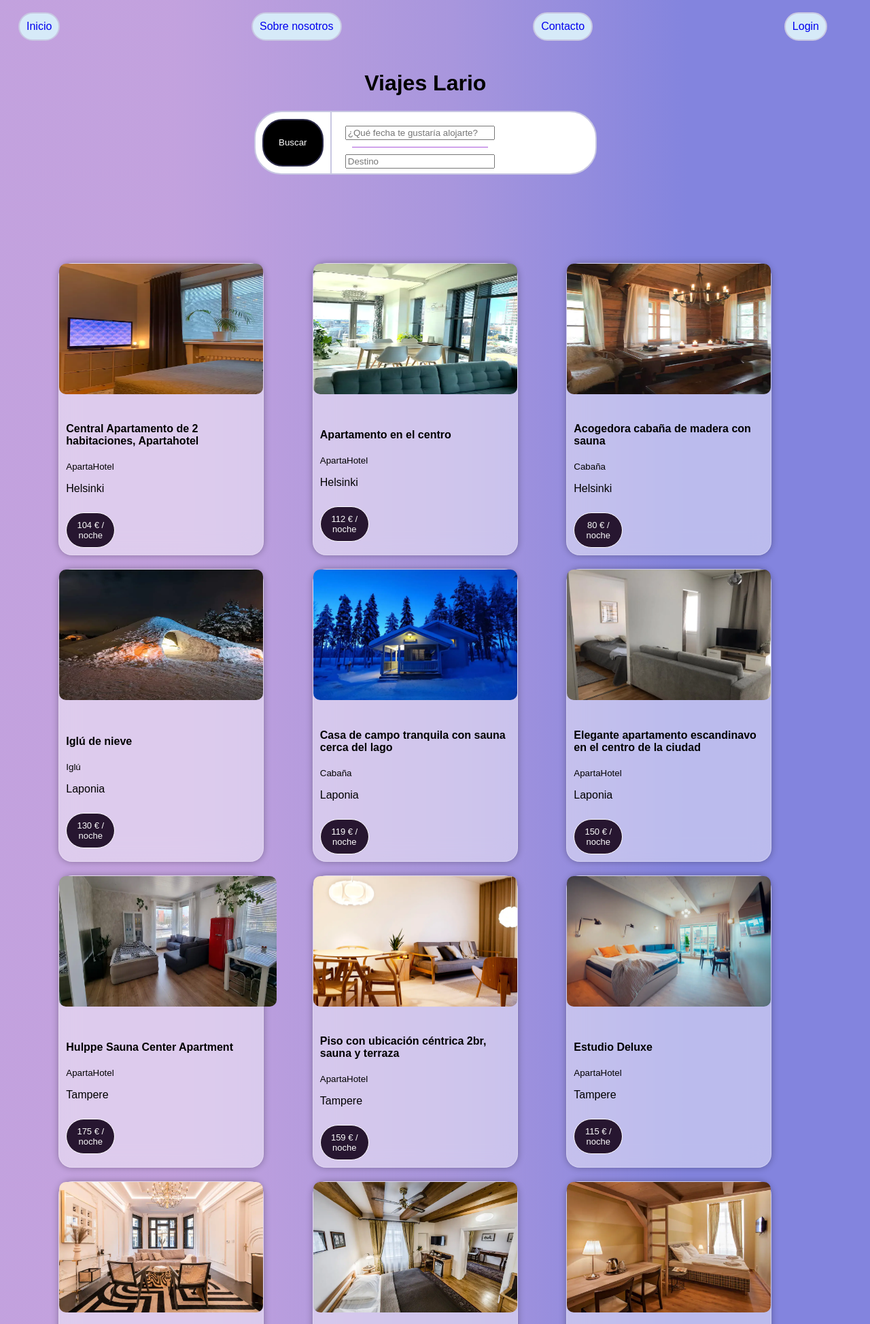
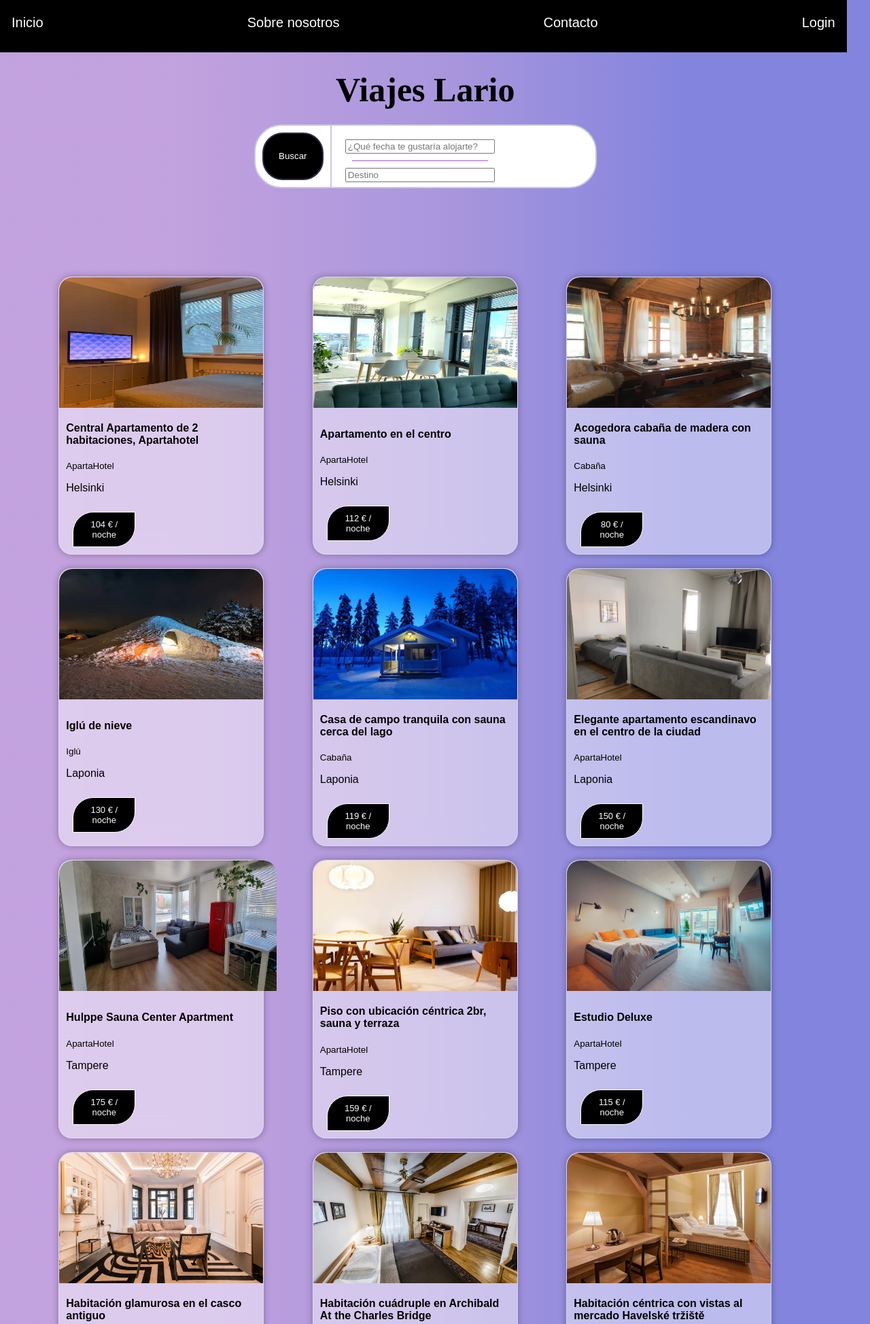
Before and after one commit to mgacen06/AgenciaDeViajes, a PHP site: page / in a window 1280 px wide. Shown: the top 1948 px of the page at 68% size. Run offline with PHP 8.4, Linux system fonts and the light colour scheme.

Commit message:
cambios en diseño

```diff
--- a/app.js
+++ b/app.js
@@ -98,9 +98,10 @@ let precioPorNoche=[
     139,143,115,148,154,96,170,103,101,
     95,95,142
 ]
+let input = document.getElementsByClassName("destino");
+console.log(input);
 
 let ofertaViajes=document.getElementsByClassName("ofertaViajes")[0];
-
     for(let i=0;i<nombreViaje.length;i++){
         let card=document.createElement("div");
         card.setAttribute("id","card");
@@ -111,16 +112,18 @@ for(let i=0;i<nombreViaje.length;i++){
         let info=document.createElement("div");
         info.setAttribute("class","info");
         let titulo=document.createElement("h4");
+        titulo.setAttribute("class","titulo");
         titulo.style.fontWeight="bolder";
         titulo.textContent= nombreViaje[i];
         let estancia=document.createElement("small");
         estancia.textContent=tipoEstancia[i];
         let lugar=document.createElement("p");
+        lugar.setAttribute("id","lugar");
         lugar.textContent=ubicacion[i];
         let precio=document.createElement("div");
         precio.setAttribute("class","precio");
         precio.textContent=`${precioPorNoche[i]} € / noche`;
-
+        console.log(card.textContent);
         info.appendChild(titulo);
         info.appendChild(estancia);
         info.appendChild(lugar);
@@ -129,4 +132,31 @@ for(let i=0;i<nombreViaje.length;i++){
         card.appendChild(img);
         card.appendChild(info);
         ofertaViajes.appendChild(card);
+
     }
+
+
+function filtrarPorDestino(){
+    let valor = document.getElementById("destino").value;
+    let cards = document.getElementById("card");
+    let lugar = document.getElementById("lugar");
+    for(i in cards){
+        console.log(cards);
+    }
+    console.log(lugar);
+   //recorro las cards
+    for(let i=0;i<cards.length;i++){
+        console.log('el codigo llega');
+        //condicional que filtra
+        console.log(valor);
+        if(lugar.textContent.includes(valor.toLowerCase())){
+            console.log(lugar);
+            cards.style.display = 'block';
+
+        }else{
+            cards.style.display = 'none';
+
+        }
+    }
+
+ }
--- a/index.html
+++ b/index.html
@@ -49,15 +49,15 @@
         </ul>
     </nav>
     <main>
-        <h1><strong>Viajes Lario</strong></h1>
+        <h1><strong id="titulo">Viajes Lario</strong></h1>
         <div class="buscador">
-            <button type="button" class="button1"> Buscar</button>
+            <button type="button" class="button1">Buscar</button>
             </button>
             <div class="lineav"></div>
             <div class="filtrosBuscador">
-                <input type="text" placeholder="¿Qué fecha te gustaría alojarte?">
+                <input type="text"  placeholder="¿Qué fecha te gustaría alojarte?">
                 <div class="lineah"></div>
-                <input type="text" placeholder="Destino">
+                <input type="text" class="destino" id="destino" onkeyup="filtrarPorDestino()" name="destino" placeholder="Destino">
                 <div></div>
             </div>
         </div>
@@ -76,11 +76,9 @@
                 <p>Es una empresa que nació en 2004, por Lucía Ortiz y Mario García, llegando a posicionarse como una de las empresas de viajes con más usuarios registrados, en la que más de 50.000 personas al año confían para planificar sus vacaciones.</p>
                 <p>Visita nuestras redes sociales para conocer más.</p>
             </div>
-            <div>
-                <iframe src="https://www.google.com/maps/embed?pb=!1m18!1m12!1m3!1d3038.2936372113486!2d-3.700712785105893!3d40.402345364439114!2m3!1f0!2f0!3f0!3m2!1i1024!2i768!4f13.1!3m3!1m2!1s0xd4226329f436ff9%3A0x12f6d2396a33911!2sIMF%20Smart%20Education!5e0!3m2!1ses!2ses!4v1669974340422!5m2!1ses!2ses" width="500" height="350" style="border:1;" allowfullscreen="" loading="lazy" referrerpolicy="no-referrer-when-downgrade"></iframe>
-            </div>
+            <div></div>
             <br>
-            <small>Copyright © 2022 Empresa de venta de alojamientos. Todos los derechos reservados. C/ Bernardino Obregón 25, 28012. Madrid, España</small>
+            <small >Copyright © 2022 Empresa de venta de alojamientos. Todos los derechos reservados. C/ Bernardino Obregón 25, 28012. Madrid, España</small>
         </div>
     </footer>
 </body>
--- a/style.css
+++ b/style.css
@@ -313,32 +315,34 @@
         display: flex;
         /* position: fixed; */
         width: 97vw;
-        margin: 10px;
+        margin: 0px;
         padding: 2px;
+        background-color: black;
     }
 
     .ulnav {
         display: flex;
         flex-wrap: wrap;
         list-style: none;
-        margin: 4px 10px 4px 10px;
+        margin: 0px;
         padding-left: 0px;
-        width: 1200px;
+        margin-bottom:10px ;
+        width: 100vw;
         justify-content:space-between;
+
     }
 
     .linav {
         display: flex;
-        background-color: #D6EAF8;
-        border: 2px solid rgb(200, 199, 226);
-        border-radius: 60px;
         padding: 10px;
-        margin: 2px 5px 2px 5px;
+        margin: 10px 5px 10px 5px;
+        font-size: 20px;
+        color:white;
     }
 
     .linav:hover {
-        background-color: rgb(44, 79, 104);
-        color: #ffffff;
+        border-bottom: #ffffff solid 2px;
+        color: #ccaff2;
     }
     /* Contenido del main */
     main {
@@ -459,6 +462,10 @@
         background-color: rgb(200, 199, 226);
         height: 90px;
         width: 2px;
+    }
+    #titulo{
+        font-family: Montserrat;
+        font-size: 50px;
     }
 
     .buscador {
@@ -525,7 +532,7 @@
     .imagen{
         width: 25vw;
         height: 15vw;
-        border-radius: 10px;
+        border-radius: 20px 20px 0px 0px;
     }
 
     .imagen:hover{
@@ -538,18 +545,24 @@
         margin: 1px 10px 10px 10px;
 
     }
+    .titulo{
+        margin-top:0px;
+    }
 
     .precio {
         text-align: center;
         padding: 10px;
         margin-top: 10px;
         margin-bottom: 0px;
-        border-radius: 40px;
+        border-radius: 30px 0px 30px 0px;
         border: 1px solid #ffffff;
-        background-color: rgb(39, 22, 48);
+        background-color: rgb(0, 0, 0);
         color: rgb(250, 250, 250);
-        width: 50px;
+        width: 70px;
         font-size: 13px;
+        padding: 10px;
+        margin-left: 10px;
+
     }
 
     .info:hover {
```
Also changed, not shown: other parts of style.css (+17 -16 lines). Lines whose indentation alone changed are shown as unchanged.
